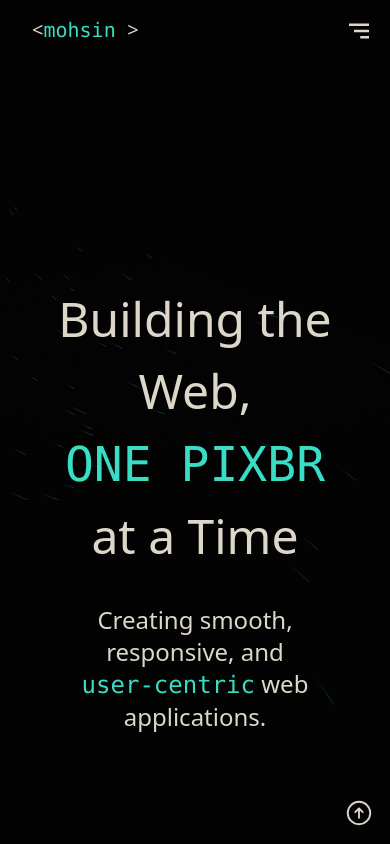
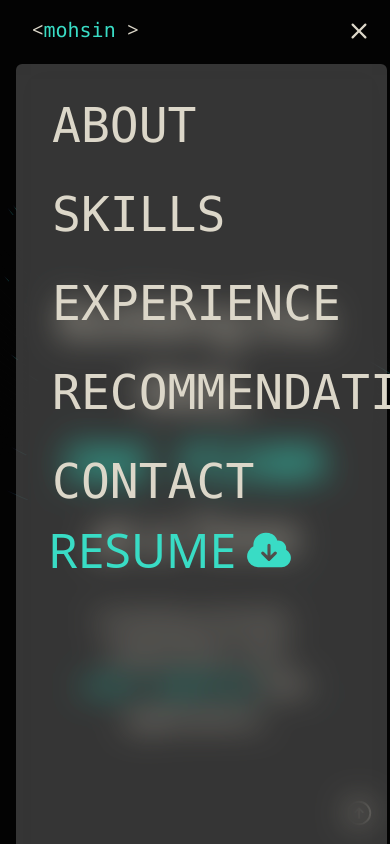
Before and after one commit to Mohsin-25/portfolio_2025, a React (Vite) app: page / in a window 390 px wide. Both pictures are taken after a click on the icon 359 px from the left and 31 px from the top of the page. Shown: the top 844 px of the page. Built offline with nearby package versions, Linux system fonts and the light colour scheme.

Commit message:
added mobile menu

```diff
--- a/src/Components/Navbar/Navbar.jsx
+++ b/src/Components/Navbar/Navbar.jsx
@@ -3,10 +3,14 @@ import PopRevealAnimation from "../Utils/Animation/PopRevealAnimation";
 import { navbarItems } from "../Utils/Other/constants";
 import { BiMenuAltRight } from "react-icons/bi";
 import CharacterFlip from "../Utils/Animation/CharacterFlip";
-import { HiCloudArrowDown, HiOutlineCloudArrowDown } from "react-icons/hi2";
+import {
+  HiCloudArrowDown,
+  HiMiniXMark,
+  HiOutlineCloudArrowDown,
+} from "react-icons/hi2";
 
 const Navbar = () => {
-  const [openmenu, setOpenMenu] = useState(false);
+  const [openMenu, setOpenMenu] = useState(false);
   const scrollToSection = (item) => {
     const section = document.getElementById(item?.toLowerCase());
     if (section) {
@@ -60,8 +64,15 @@ const Navbar = () => {
           </div>
         </> */}
         </div>
-        <div className="md:hidden">
-          <BiMenuAltRight size={30} />
+        <div className="md:hidden z-10">
+          {/* {!openMenu && (
+            <BiMenuAltRight size={30} onClick={() => setOpenMenu(!openMenu)} />
+          )} */}
+          {openMenu ? (
+            <HiMiniXMark size={30} onClick={() => setOpenMenu(!openMenu)} />
+          ) : (
+            <BiMenuAltRight size={30} onClick={() => setOpenMenu(!openMenu)} />
+          )}
         </div>
         <ul className="md:flex group hidden">
           {navbarItems?.map((item, index) => {
@@ -99,6 +110,47 @@ const Navbar = () => {
             </a>
           </PopRevealAnimation>
         </ul>
+        {openMenu && (
+          <ul
+            className="flex-col z-20 fixed bg-white/20 rounded-md w-[95%] h-full mt-12 text-5xl p-4"
+            style={{
+              backdropFilter: "blur(16px) saturate(180%)",
+            }}
+          >
+            {navbarItems?.map((item, index) => {
+              return (
+                <PopRevealAnimation
+                  delay={0.35 + (index + 1) / 10}
+                  key={index}
+                  // delay={0.35 + 0.1 + index / 5}
+                >
+                  <li
+                    className="px-5 py-5 cursor-pointer hover:scale-110 ease-in-out
+                 hover-primary-text
+                "
+                    onClick={() => {
+                      scrollToSection(item);
+                    }}
+                  >
+                    <CharacterFlip cursor="pointer">
+                      {item?.toUpperCase()}
+                    </CharacterFlip>
+                  </li>
+                </PopRevealAnimation>
+              );
+            })}
+            <PopRevealAnimation delay={0.35 + (navbarItems?.length + 2) / 10}>
+              <a href="./mohsin_resume.pdf" download="Mohsin_Resume">
+                <li
+                  className="px-4 cursor-pointer hover:scale-110 ease-in-out
+      group-hover:opacity-60 hover:opacity-100 primary-text hover:text-[#dcd7c9] flex items-center gap-2"
+                >
+                  <span>RESUME</span> <HiCloudArrowDown size={50} />
+                </li>
+              </a>
+            </PopRevealAnimation>
+          </ul>
+        )}
       </div>{" "}
     </>
   );
```
